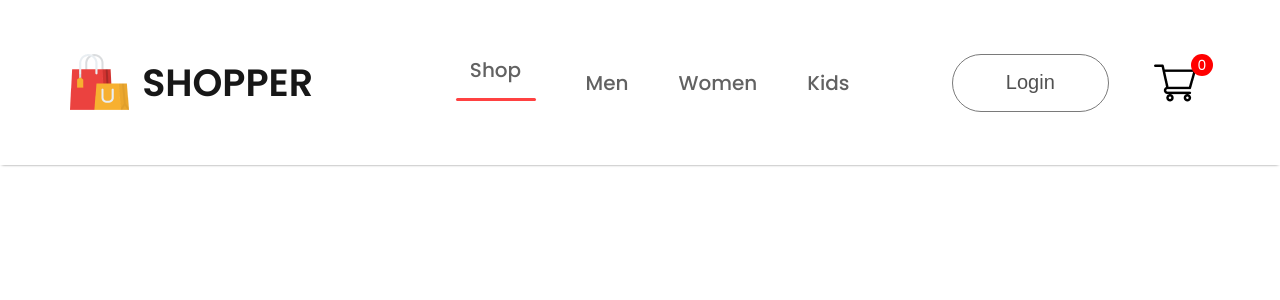
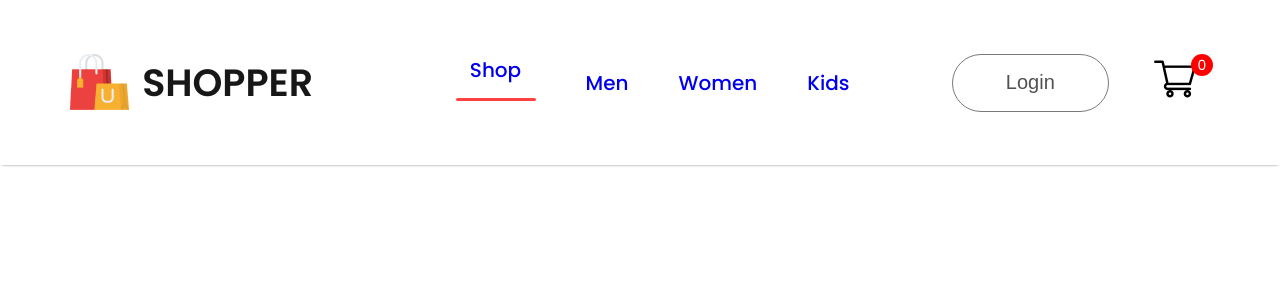
Before and after one commit to ashish-37-ui/E-commerce, a React (Create React App) app: page / in a window 1280 px wide. Shown: the top 300 px of the page. Built offline with nearby package versions, Linux system fonts and the light colour scheme; the HTML template or start-up script is replaced by a standard one.

Commit message:
added routes of the web page

```diff
--- a/src/App.js
+++ b/src/App.js
@@ -1,10 +1,42 @@
 import './App.css';
 import Navbar from "./Components/Navbar/Navbar";
+import { BrowserRouter, Routes, Route } from 'react-router-dom';
+import Shop from './Pages/Shop';
+import ShopCategory from './Pages/ShopCategory';
+import Product from './Pages/Product';
+import Cart from './Pages/Cart';
+import LoginSignUp from './Pages/LoginSignUp';
 
 function App() {
   return (
     <div>
-    <Navbar />
+      <BrowserRouter>
+
+      <Navbar />
+
+      <Routes>
+        <Route path='/' element={<Shop/>}/>
+        <Route path='/Men' element={<ShopCategory category="men"/>}/>
+        <Route path='/Women' element={<ShopCategory category="women"/>}/>
+        <Route path='/kids' element={<ShopCategory category="kids"/>}/>
+
+        <Route path='/product' element={<Product/>}>
+
+        <Route path=':productId' element={<Product/>}/>
+
+        </Route>
+
+        <Route path='/cart' element={<Cart/>}/>
+        <Route path='/login' element={<LoginSignUp/>}/>
+
+
+
+
+
+      </Routes>
+
+      </BrowserRouter>
+
     </div>
   );
 }
--- a/src/Components/Navbar/Navbar.jsx
+++ b/src/Components/Navbar/Navbar.jsx
@@ -2,6 +2,7 @@
 import "./Navbar.css";
 import logo from "../Assets/logo.png"
 import cart_icon from "../Assets/cart_icon.png"
+import { Link } from 'react-router-dom';
 
 const Navbar = () => {
 
@@ -14,15 +15,15 @@
             <p>SHOPPER</p>
         </div>
         <ul className='nav-menu'>
-            <li onClick={() => {setMenu("Shop")}}>Shop{menu === "Shop" ? <hr/> : <></>}</li>
-            <li onClick={() => {setMenu("Men")}}>Men{menu === "Men" ? <hr/> : <></>}</li>
-            <li onClick={() => {setMenu("Women")}}>Women{menu === "Women" ? <hr/> : <></>}</li>
-            <li onClick={() => {setMenu("Kids")}}>Kids{menu === "kids" ? <hr/> : <></>}</li>
+            <li onClick={() => {setMenu("Shop")}}><Link style={{textDecoration: 'none'}} to="/">Shop</Link>{menu === "Shop" ? <hr/> : <></>}</li>
+            <li onClick={() => {setMenu("Men")}}><Link style={{textDecoration: 'none'}} to="/men">Men</Link>{menu === "Men" ? <hr/> : <></>}</li>
+            <li onClick={() => {setMenu("Women")}}><Link style={{textDecoration: 'none'}} to="/women">Women</Link>{menu === "Women" ? <hr/> : <></>}</li>
+            <li onClick={() => {setMenu("Kids")}}><Link style={{textDecoration: 'none'}} to="/kids">Kids</Link>{menu === "kids" ? <hr/> : <></>}</li>
 
         </ul>
         <div className='nav-login-cart'>
-            <button>Login</button>
-            <img src={cart_icon} alt='' />
+           <Link to="/login"><button>Login</button></Link>
+           <Link to="/cart"><img src={cart_icon} alt='' /></Link>
             <div className='nav-cart-count'>0</div>
         </div>
 
```
